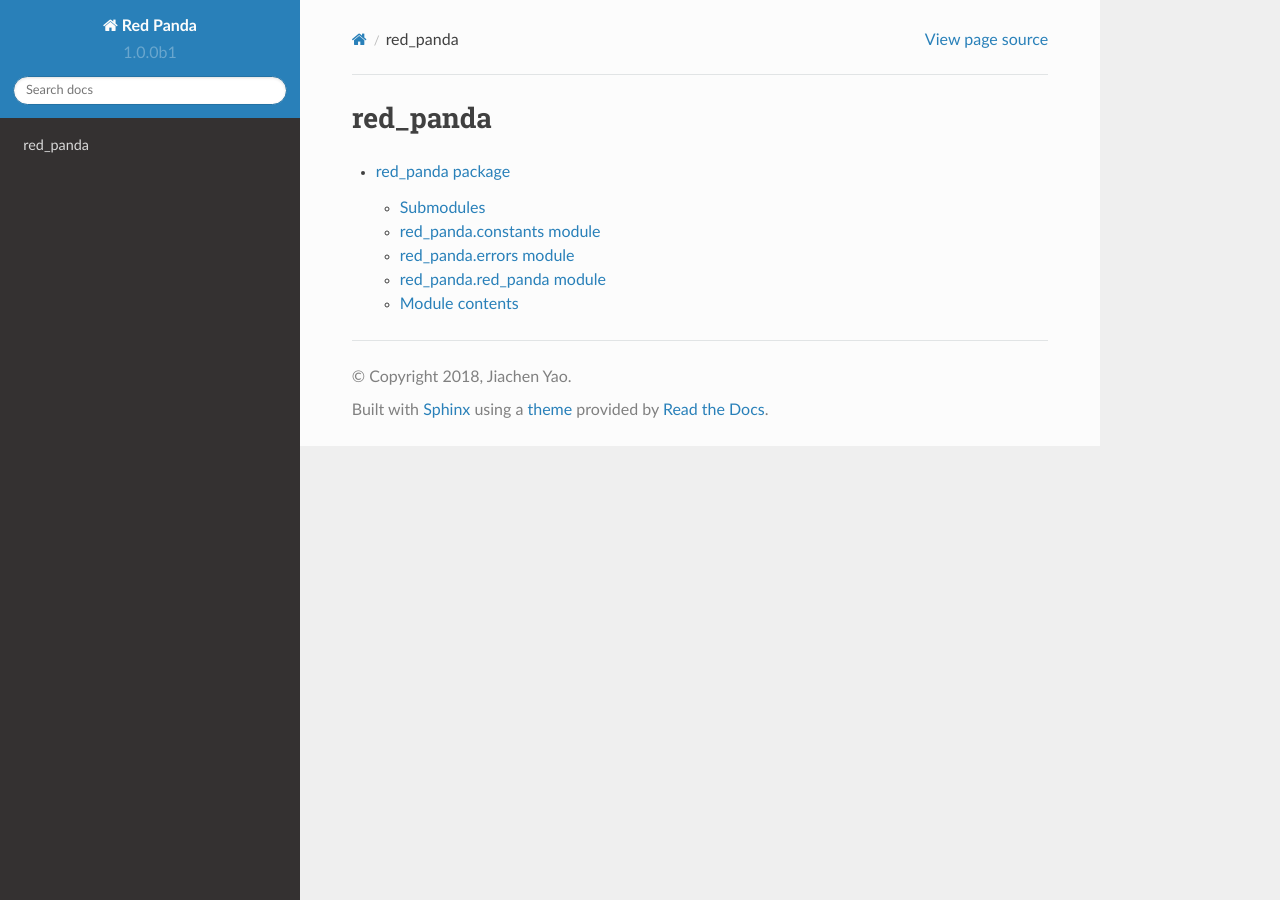
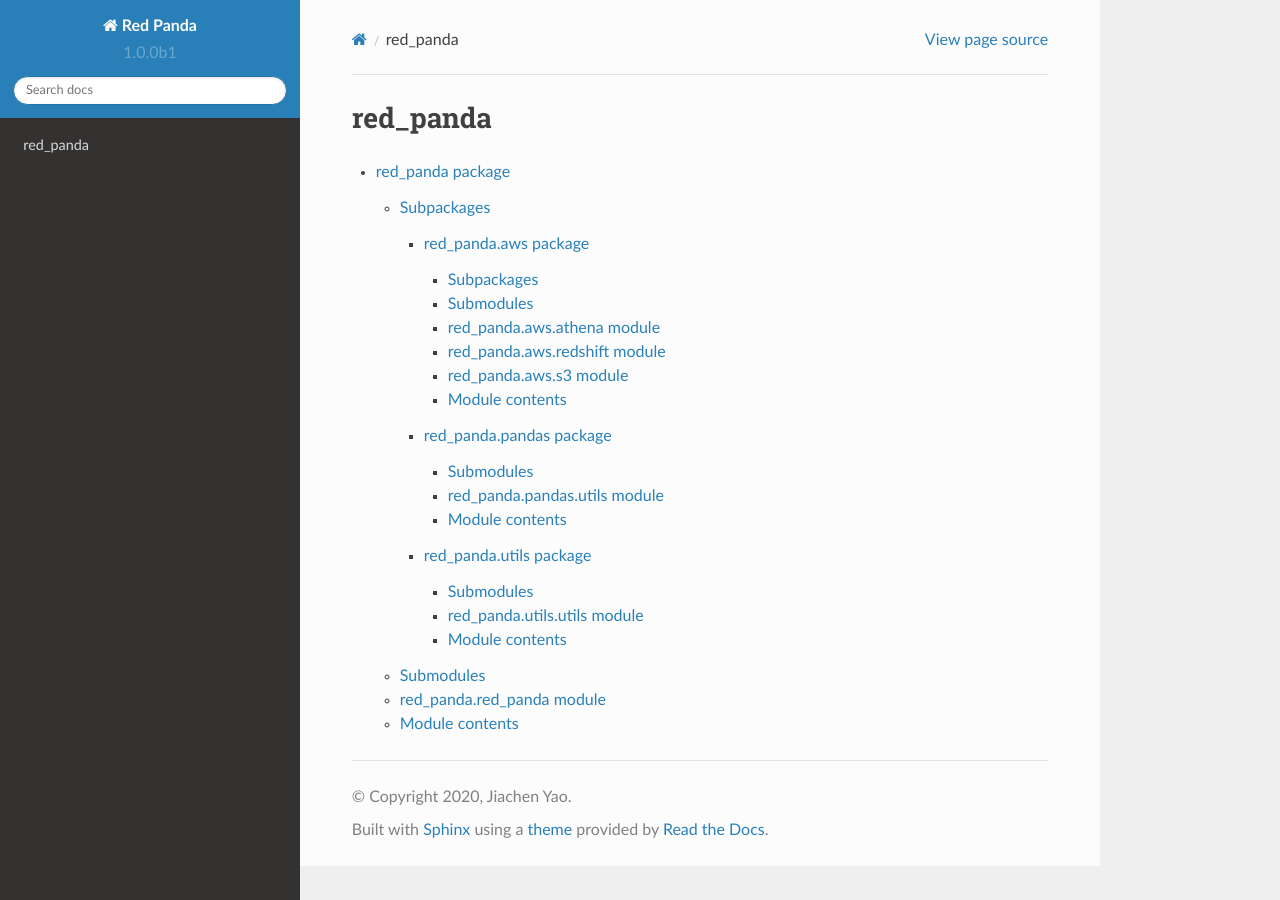
Before and after one commit to yaojiach/red-panda, a Sphinx documentation site: the page built from docs/source/modules.rst, in a window 1280 px wide. Built offline with Sphinx 7.4.7 and the Read the Docs theme 2.0.0, drawn with Linux system fonts in a browser that asks for light colours.

Commit message:
Rework on docs

```diff
--- a/docs/source/conf.py
+++ b/docs/source/conf.py
@@ -14,23 +14,24 @@
 
 import os
 import sys
-sys.path.insert(0, os.path.abspath('../..'))
+
+sys.path.insert(0, os.path.abspath("../.."))
 
 from red_panda import __version__
 from recommonmark.parser import CommonMarkParser
 
 # -- Extra for ReadTheDoc -----------------------------------------------------
 source_parsers = {
-    '.md': CommonMarkParser,
+    ".md": CommonMarkParser,
 }
 
-source_suffix = ['.rst', '.md']
+source_suffix = [".rst", ".md"]
 
 # -- Project information -----------------------------------------------------
 
-project = 'Red Panda'
-copyright = '2018, Jiachen Yao'
-author = 'Jiachen Yao'
+project = "Red Panda"
+copyright = "2020, Jiachen Yao"
+author = "Jiachen Yao"
 
 # The short X.Y version
 version = __version__
@@ -48,20 +49,22 @@ release = __version__
 # extensions coming with Sphinx (named 'sphinx.ext.*') or your custom
 # ones.
 extensions = [
-    'sphinx.ext.autodoc',
+    "sphinx.ext.autodoc",
+    "recommonmark",
+    "sphinx_rtd_theme",
+    # "sphinx.ext.napoleon",
 ]
 
 # Add any paths that contain templates here, relative to this directory.
-templates_path = ['_templates']
+templates_path = ["_templates"]
 
 # The suffix(es) of source filenames.
 # You can specify multiple suffix as a list of string:
 #
-# source_suffix = ['.rst', '.md']
-source_suffix = '.rst'
+source_suffix = [".rst", ".md"]
 
 # The master toctree document.
-master_doc = 'index'
+master_doc = "index"
 
 # The language for content autogenerated by Sphinx. Refer to documentation
 # for a list of supported languages.
@@ -76,7 +79,7 @@ language = None
 exclude_patterns = []
 
 # The name of the Pygments (syntax highlighting) style to use.
-pygments_style = 'sphinx'
+pygments_style = "sphinx"
 
 
 # -- Options for HTML output -------------------------------------------------
@@ -84,7 +87,7 @@ pygments_style = 'sphinx'
 # The theme to use for HTML and HTML Help pages.  See the documentation for
 # a list of builtin themes.
 #
-html_theme = 'sphinx_rtd_theme'
+html_theme = "sphinx_rtd_theme"
 
 # Theme options are theme-specific and customize the look and feel of a theme
 # further.  For a list of options available for each theme, see the
@@ -95,7 +98,7 @@ html_theme = 'sphinx_rtd_theme'
 # Add any paths that contain custom static files (such as style sheets) here,
 # relative to this directory. They are copied after the builtin static files,
 # so a file named "default.css" will overwrite the builtin "default.css".
-html_static_path = ['_static']
+html_static_path = ["_static"]
 
 # Custom sidebar templates, must be a dictionary that maps document names
 # to template names.
@@ -111,7 +114,7 @@ html_static_path = ['_static']
 # -- Options for HTMLHelp output ---------------------------------------------
 
 # Output file base name for HTML help builder.
-htmlhelp_basename = 'RedPandadoc'
+htmlhelp_basename = "RedPandadoc"
 
 
 # -- Options for LaTeX output ------------------------------------------------
@@ -120,15 +123,12 @@ latex_elements = {
     # The paper size ('letterpaper' or 'a4paper').
     #
     # 'papersize': 'letterpaper',
-
     # The font size ('10pt', '11pt' or '12pt').
     #
     # 'pointsize': '10pt',
-
     # Additional stuff for the LaTeX preamble.
     #
     # 'preamble': '',
-
     # Latex figure (float) alignment
     #
     # 'figure_align': 'htbp',
@@ -138,8 +138,7 @@ latex_elements = {
 # (source start file, target name, title,
 #  author, documentclass [howto, manual, or own class]).
 latex_documents = [
-    (master_doc, 'RedPanda.tex', 'Red Panda Documentation',
-     'Jiachen Yao', 'manual'),
+    (master_doc, "RedPanda.tex", "Red Panda Documentation", "Jiachen Yao", "manual"),
 ]
 
 
@@ -147,10 +146,7 @@ latex_documents = [
 
 # One entry per manual page. List of tuples
 # (source start file, name, description, authors, manual section).
-man_pages = [
-    (master_doc, 'redpanda', 'Red Panda Documentation',
-     [author], 1)
-]
+man_pages = [(master_doc, "redpanda", "Red Panda Documentation", [author], 1)]
 
 
 # -- Options for Texinfo output ----------------------------------------------
@@ -159,9 +155,15 @@ man_pages = [
 # (source start file, target name, title, author,
 #  dir menu entry, description, category)
 texinfo_documents = [
-    (master_doc, 'RedPanda', 'Red Panda Documentation',
-     author, 'RedPanda', 'One line description of project.',
-     'Miscellaneous'),
+    (
+        master_doc,
+        "RedPanda",
+        "Red Panda Documentation",
+        author,
+        "RedPanda",
+        "One line description of project.",
+        "Miscellaneous",
+    ),
 ]
 
 
--- /dev/null
+++ b/docs/source/red_panda.aws.rst
@@ -0,0 +1,45 @@
+red\_panda.aws package
+======================
+
+Subpackages
+-----------
+
+.. toctree::
+   :maxdepth: 4
+
+   red_panda.aws.templates
+
+Submodules
+----------
+
+red\_panda.aws.athena module
+----------------------------
+
+.. automodule:: red_panda.aws.athena
+   :members:
+   :undoc-members:
+   :show-inheritance:
+
+red\_panda.aws.redshift module
+------------------------------
+
+.. automodule:: red_panda.aws.redshift
+   :members:
+   :undoc-members:
+   :show-inheritance:
+
+red\_panda.aws.s3 module
+------------------------
+
+.. automodule:: red_panda.aws.s3
+   :members:
+   :undoc-members:
+   :show-inheritance:
+
+Module contents
+---------------
+
+.. automodule:: red_panda.aws
+   :members:
+   :undoc-members:
+   :show-inheritance:
--- /dev/null
+++ b/docs/source/red_panda.pandas.rst
@@ -0,0 +1,21 @@
+red\_panda.pandas package
+=========================
+
+Submodules
+----------
+
+red\_panda.pandas.utils module
+------------------------------
+
+.. automodule:: red_panda.pandas.utils
+   :members:
+   :undoc-members:
+   :show-inheritance:
+
+Module contents
+---------------
+
+.. automodule:: red_panda.pandas
+   :members:
+   :undoc-members:
+   :show-inheritance:
--- a/docs/source/red_panda.rst
+++ b/docs/source/red_panda.rst
@@ -1,38 +1,31 @@
 red\_panda package
 ==================
 
+Subpackages
+-----------
+
+.. toctree::
+   :maxdepth: 4
+
+   red_panda.aws
+   red_panda.pandas
+   red_panda.utils
+
 Submodules
 ----------
-
-red\_panda.constants module
----------------------------
-
-.. automodule:: red_panda.constants
-    :members:
-    :undoc-members:
-    :show-inheritance:
-
-red\_panda.errors module
-------------------------
-
-.. automodule:: red_panda.errors
-    :members:
-    :undoc-members:
-    :show-inheritance:
 
 red\_panda.red\_panda module
 ----------------------------
 
 .. automodule:: red_panda.red_panda
-    :members:
-    :undoc-members:
-    :show-inheritance:
-
+   :members:
+   :undoc-members:
+   :show-inheritance:
 
 Module contents
 ---------------
 
 .. automodule:: red_panda
-    :members:
-    :undoc-members:
-    :show-inheritance:
+   :members:
+   :undoc-members:
+   :show-inheritance:
--- /dev/null
+++ b/docs/source/red_panda.utils.rst
@@ -0,0 +1,21 @@
+red\_panda.utils package
+========================
+
+Submodules
+----------
+
+red\_panda.utils.utils module
+-----------------------------
+
+.. automodule:: red_panda.utils.utils
+   :members:
+   :undoc-members:
+   :show-inheritance:
+
+Module contents
+---------------
+
+.. automodule:: red_panda.utils
+   :members:
+   :undoc-members:
+   :show-inheritance:
```
Also changed, not shown: docs/source/index.rst (+1 -9 lines), docs/source/red_panda.aws.templates.rst (added, +21 -0 lines).
